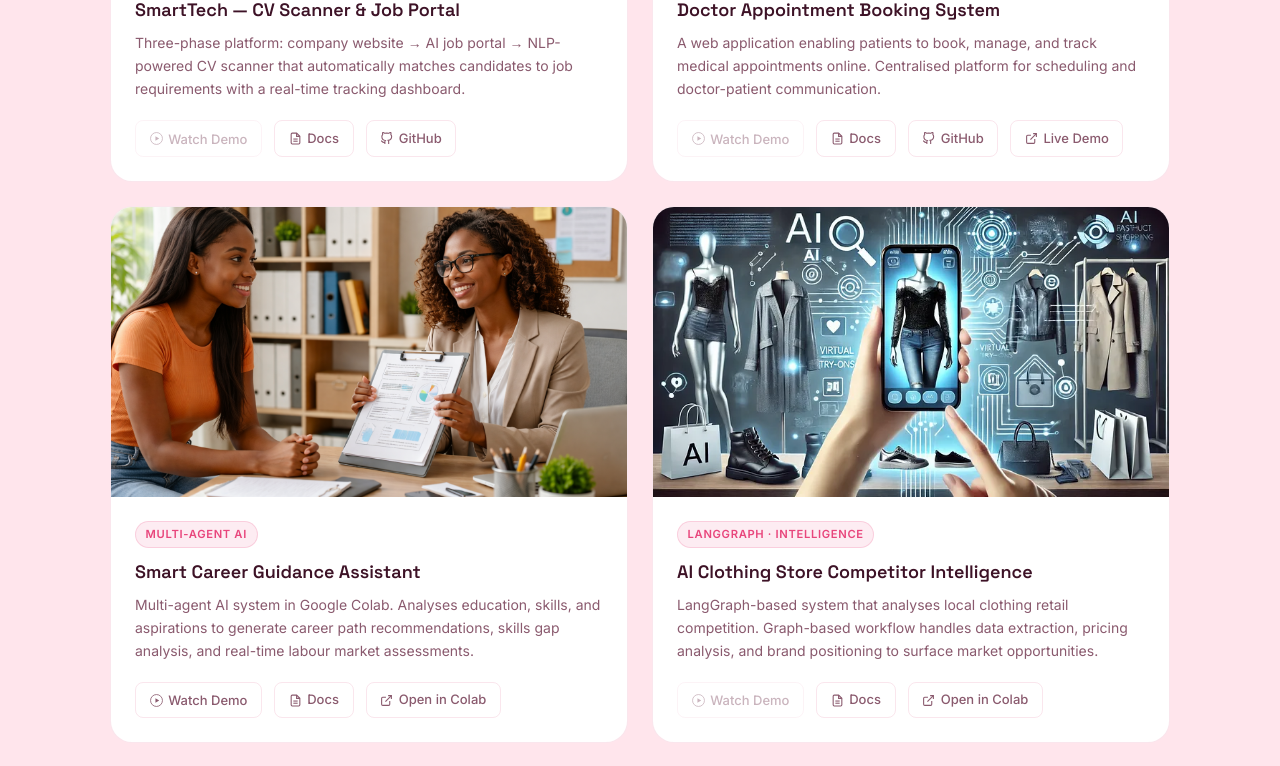
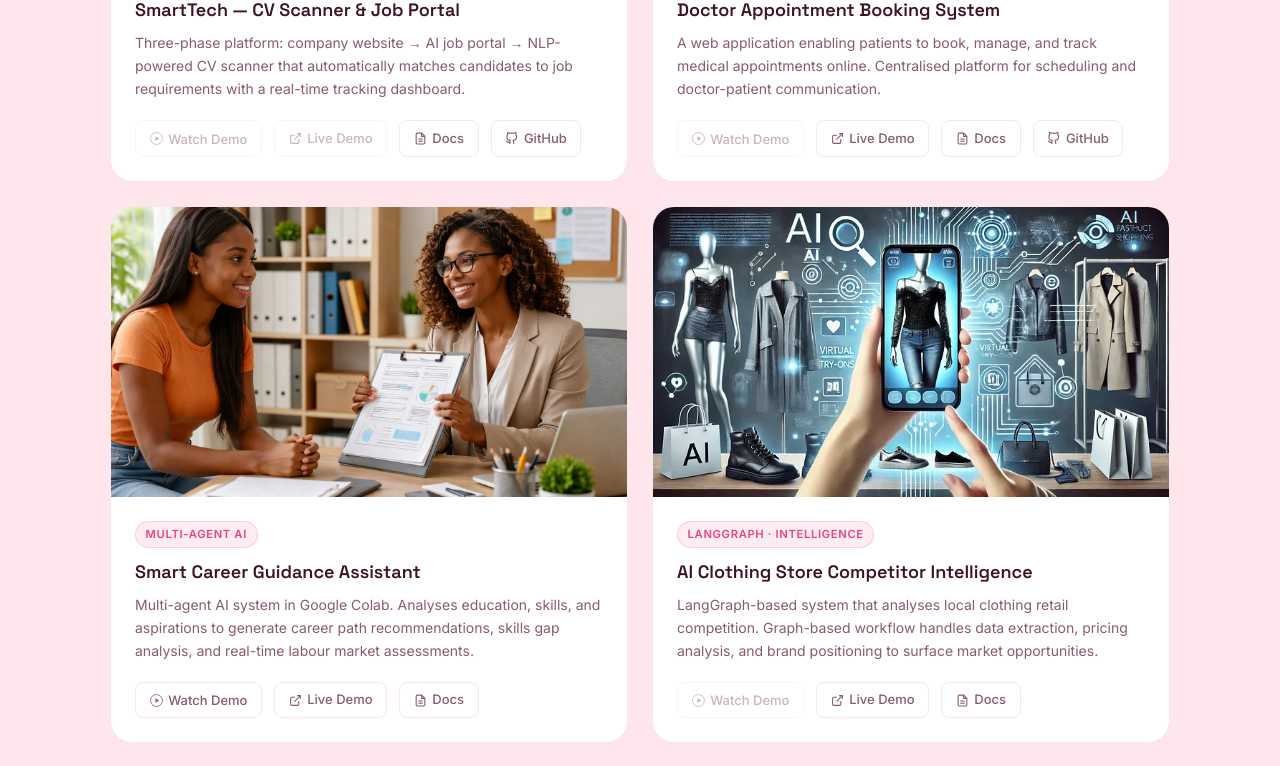
Before and after one commit to Nolitha5/FlorahSibiya, a React (Vite) app: page / in a window 1280 px wide. Shown: the part 3960-4726 px from the top of the page. Built offline with nearby package versions, Linux system fonts and the light colour scheme.

Commit message:
feat: add Live Demo button to all 9 project cards, grayed out when URL not yet set

```diff
--- a/src/components/ProjectCard.jsx
+++ b/src/components/ProjectCard.jsx
@@ -2,7 +2,7 @@ import ProjectLink from './ProjectLink'
 import './ProjectCard.css'
 
 function ProjectCard({ project, onPlayDemo }) {
-  const { title, tag, description, image, featured, links, video, docs } = project
+  const { title, tag, description, image, featured, links, video, docs, liveDemo } = project
 
   return (
     <div className={`project-card${featured ? ' featured' : ''}`}>
@@ -15,19 +15,28 @@ function ProjectCard({ project, onPlayDemo }) {
         <p>{description}</p>
 
         <div className="project-links">
+          {/* Watch Demo — always shown, grayed out if no video yet */}
           <ProjectLink
             type="video"
             label="Watch Demo"
             onClick={video ? () => onPlayDemo(project) : null}
             disabled={!video}
           />
+
+          {/* Live Demo — always shown, grayed out if no URL yet */}
+          <ProjectLink
+            type="demo"
+            label="Live Demo"
+            href={liveDemo}
+            disabled={!liveDemo}
+          />
+
+          {/* Docs — always shown */}
           {docs && (
-            <ProjectLink
-              type="docs"
-              label="Docs"
-              href={docs}
-            />
+            <ProjectLink type="docs" label="Docs" href={docs} />
           )}
+
+          {/* GitHub and any other links */}
           {links.map((link) => (
             <ProjectLink key={link.label + link.href} {...link} />
           ))}
--- a/src/components/ProjectLink.jsx
+++ b/src/components/ProjectLink.jsx
@@ -22,10 +22,13 @@ function DocsIcon() {
 }
 
 function ProjectLink({ label, href, type, onClick, disabled }) {
+  const disabledClass = disabled ? ' project-link--disabled' : ''
+
+  // Video — renders as button
   if (type === 'video') {
     return (
       <button
-        className={`project-link${disabled ? ' project-link--disabled' : ''}`}
+        className={`project-link${disabledClass}`}
         onClick={!disabled ? onClick : undefined}
         title={disabled ? 'Demo coming soon' : 'Watch demo'}
         disabled={disabled}
@@ -36,6 +39,25 @@ function ProjectLink({ label, href, type, onClick, disabled }) {
     )
   }
 
+  // Live Demo — anchor, grayed out if no href
+  if (type === 'demo') {
+    if (disabled || !href) {
+      return (
+        <span className={`project-link project-link--disabled`} title="Coming soon">
+          <ExternalLinkIcon />
+          {label}
+        </span>
+      )
+    }
+    return (
+      <a href={href} target="_blank" rel="noreferrer" className="project-link">
+        <ExternalLinkIcon />
+        {label}
+      </a>
+    )
+  }
+
+  // Docs
   if (type === 'docs') {
     return (
       <a href={href} target="_blank" rel="noreferrer" className="project-link">
@@ -45,6 +67,7 @@ function ProjectLink({ label, href, type, onClick, disabled }) {
     )
   }
 
+  // GitHub and anything else
   return (
     <a href={href} target="_blank" rel="noreferrer" className="project-link">
       {type === 'github' ? <GitHubOutlineIcon /> : <ExternalLinkIcon />}
--- a/src/data/projects.js
+++ b/src/data/projects.js
@@ -8,14 +8,10 @@ export const projects = [
     image: '/assets/personalOS.jpeg',
     video: '/assets/PersonalOS3in1.mp4',
     docs: 'https://github.com/Nolitha5/PersonalOS/blob/main/README.md',
+    liveDemo: 'https://personal-os-git-main-florah-s-projects.vercel.app/',
     featured: true,
     links: [
       { label: 'GitHub', href: 'https://github.com/Nolitha5/PersonalOS', type: 'github' },
-      {
-        label: 'Live Demo',
-        href: 'https://personal-os-git-main-florah-s-projects.vercel.app/',
-        type: 'demo',
-      },
     ],
   },
   {
@@ -27,6 +23,7 @@ export const projects = [
     image: '/assets/admin_log.jpg',
     video: null,
     docs: 'https://github.com/Nolitha5/SmartTech-Web/blob/main/README.md',
+    liveDemo: null,
     featured: false,
     links: [{ label: 'GitHub', href: 'https://github.com/Nolitha5/SmartTech-Web', type: 'github' }],
   },
@@ -39,6 +36,7 @@ export const projects = [
     image: '/assets/projImage.png',
     video: null,
     docs: 'https://github.com/Nolitha5/DoctorsAppointmentBooking/blob/main/README.md',
+    liveDemo: 'https://dr-appointment-6316.vercel.app/',
     featured: false,
     links: [
       {
@@ -46,7 +44,6 @@ export const projects = [
         href: 'https://github.com/Nolitha5/DoctorsAppointmentBooking/',
         type: 'github',
       },
-      { label: 'Live Demo', href: 'https://dr-appointment-6316.vercel.app/', type: 'demo' },
     ],
   },
   {
@@ -58,14 +55,9 @@ export const projects = [
     image: '/assets/Career.png',
     video: '/assets/SmartCareerguidance.mp4',
     docs: 'https://colab.research.google.com/drive/1ThZYO6gBBGuM-E4Tlc1vn4io_dF55zF-',
+    liveDemo: 'https://colab.research.google.com/drive/1ThZYO6gBBGuM-E4Tlc1vn4io_dF55zF-',
     featured: false,
-    links: [
-      {
-        label: 'Open in Colab',
-        href: 'https://colab.research.google.com/drive/1ThZYO6gBBGuM-E4Tlc1vn4io_dF55zF-',
-        type: 'demo',
-      },
-    ],
+    links: [],
   },
   {
     id: 'clothing-intelligence',
@@ -76,14 +68,9 @@ export const projects = [
     image: '/assets/ClothingAnalysis.webp',
     video: null,
     docs: 'https://colab.research.google.com/drive/1ThZYO6gBBGuM-E4Tlc1vn4io_dF55zF-',
+    liveDemo: 'https://colab.research.google.com/drive/1ThZYO6gBBGuM-E4Tlc1vn4io_dF55zF-',
     featured: false,
-    links: [
-      {
-        label: 'Open in Colab',
-        href: 'https://colab.research.google.com/drive/1ThZYO6gBBGuM-E4Tlc1vn4io_dF55zF-',
-        type: 'demo',
-      },
-    ],
+    links: [],
   },
   {
     id: 'health-assistant',
@@ -94,14 +81,9 @@ export const projects = [
     image: '/assets/bmipic.png',
     video: '/assets/SHA.mp4',
     docs: 'https://colab.research.google.com/drive/1ThZYO6gBBGuM-E4Tlc1vn4io_dF55zF-',
+    liveDemo: 'https://colab.research.google.com/drive/1ThZYO6gBBGuM-E4Tlc1vn4io_dF55zF-',
     featured: false,
-    links: [
-      {
-        label: 'Open in Colab',
-        href: 'https://colab.research.google.com/drive/1ThZYO6gBBGuM-E4Tlc1vn4io_dF55zF-',
-        type: 'demo',
-      },
-    ],
+    links: [],
   },
   {
     id: 'fingerprint-scanner',
@@ -112,6 +94,7 @@ export const projects = [
     image: '/assets/fingerprint.png',
     video: null,
     docs: 'https://github.com/Nolitha5/fingerprint/blob/main/README.md',
+    liveDemo: null,
     featured: false,
     links: [{ label: 'GitHub', href: 'https://github.com/Nolitha5/fingerprint', type: 'github' }],
   },
@@ -124,10 +107,10 @@ export const projects = [
     image: '/assets/storr.png',
     video: null,
     docs: 'https://github.com/Nolitha5/ecom/blob/main/README.md',
+    liveDemo: 'https://ecom-r26z.onrender.com/',
     featured: false,
     links: [
       { label: 'GitHub', href: 'https://github.com/Nolitha5/ecom', type: 'github' },
-      { label: 'Live Demo', href: 'https://ecom-r26z.onrender.com/', type: 'demo' },
     ],
   },
   {
@@ -139,6 +122,7 @@ export const projects = [
     image: '/assets/4ir.jpg',
     video: null,
     docs: 'https://github.com/Nolitha5/Form/blob/main/README.md',
+    liveDemo: null,
     featured: false,
     links: [{ label: 'GitHub', href: 'https://github.com/Nolitha5/Form', type: 'github' }],
   },
```
